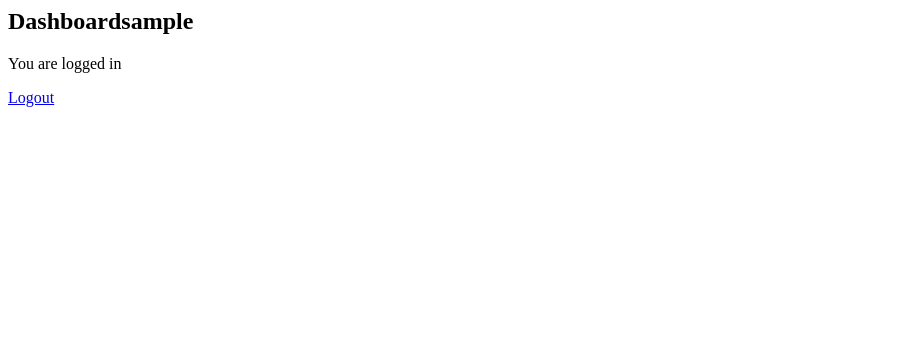
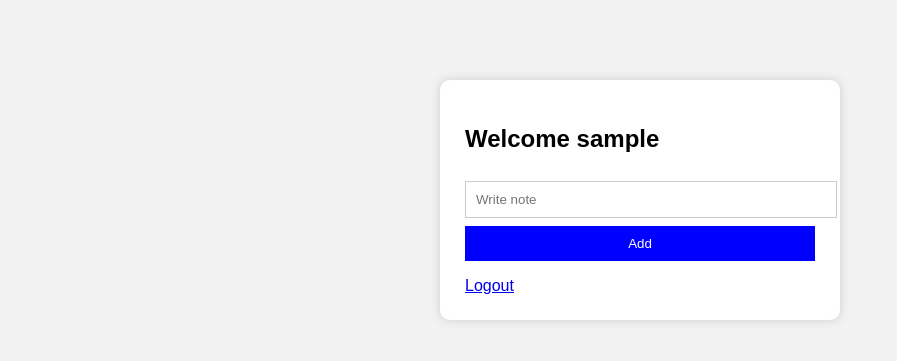
Before and after one commit to priyanshu-pathak-555/crud-app, a Flask app: page /dashboard in a window 1280 px wide. Shown: the top 361 px of the page, without its empty margins (0-897 px from the left). Run offline with Flask 3, Linux system fonts and the light colour scheme; the visitor is signed in with stand-in values (Sample User, id 1); data that the repository does not hold is empty.

Commit message:
udated app.py

```diff
--- a/app.py
+++ b/app.py
@@ -1,5 +1,6 @@
-from flask import  Flask, request, redirect, session
+from flask import  Flask, flash, request, redirect, session, render_template
 from werkzeug.security import generate_password_hash, check_password_hash
+
 
 from db import init_db, get_connection
 
@@ -9,9 +10,11 @@ app.secret_key ='secret123'
 
 init_db()
 
+
+
 @app.route("/")
 def home():
-    return " welcome to we app"
+    return render_template("home.html")
 
 
 @app.route("/login", methods=["GET", "POST"])
@@ -34,18 +37,12 @@ def login():
         if user and check_password_hash(user[2],password):
             session["user"] =username
             return redirect("/dashboard")
-            return "logged in successfully"
+            flash("Logged in successfully")
         else:
-            return "Invalid credentials"
+            flash("Invalid credentials")
+            return redirect("/login")
 
-    return """
-        <h2>Login</h2>
-        <form method="post">
-            <input name="username"><br><br>
-            <input name="password" type="password"><br><br>
-            <button>Login</button>
-        </form>
-    """
+    return render_template("login.html")
 
 
 
@@ -66,51 +63,122 @@ def  signup():
                 (username, password)
             )
             conn.commit()
-            return "registered successfully "
+            flash("Signup successful")
+            return redirect("/login")
         except:
-            return "Username already exists"
-
+            flash("Username already exists")
+            return redirect("/signup")
         finally:
             conn.close()
 
 
-    return """
-        <h2>Signup</h2>
-        <form method="post">
-            <input name="username" placeholder="Enter username"><br><br>
-            <input name="password" type="password" placeholder="Enter password"><br><br>
-            <button type="submit">Signup</button>
-        </form>
-    """
+    return render_template("signup.html")
+
 
 @app.route("/dashboard")
 def dashboard():
     if "user_id" not in session:
         return redirect("/login")
 
-    username = session.get('user')
+    conn = get_connection()
+    cursor = conn.cursor()
 
-    return f"""
-        <h2>Dashboard{username}</h2>
-        <p> You are logged in </p>
-        <a href = '/logout'>Logout</a>
-    """
+    cursor.execute(
+        "SELECT * FROM notes WHERE user_id=?",
+        (session["user_id"],)
+    )
+
+    notes = cursor.fetchall()
+    conn.close()
+
+    return render_template(
+        "dashboard.html",
+        username=session["user"],
+        notes=notes
+    )
+
+
+
 
 @app.route("/logout")
 def logout():
     if "user" in session:
         session.pop("user")
+        flash("Logged out successfully")
     return redirect("login")
 
 
 
 
+@app.route("/add_note", methods=["POST"])
+def add_note():
+    if "user_id" not in session:
+        return redirect("/login")
+
+    content = request.form.get("content")
+
+    conn = get_connection()
+    cursor = conn.cursor()
+
+    cursor.execute(
+        "INSERT INTO notes (user_id, content) VALUES (?, ?)",
+        (session["user_id"], content)
+    )
+
+    conn.commit()
+    conn.close()
+
+    return redirect("/dashboard")
 
 
 
+@app.route("/delete_note/<int:id>")
+def delete_note(id):
+    if "user_id" not in session:
+        return redirect("/login")
+
+    conn = get_connection()
+    cursor = conn.cursor()
+
+    cursor.execute(
+        "DELETE FROM notes WHERE id=? AND user_id=?",
+        (id, session["user_id"])
+    )
+
+    conn.commit()
+    conn.close()
+
+    return redirect("/dashboard")
 
 
+@app.route("/edit_note/<int:id>", methods=["GET", "POST"])
+def edit_note(id):
+    if "user_id" not in session:
+        return redirect("/login")
 
+    conn = get_connection()
+    cursor = conn.cursor()
+
+    if request.method == "POST":
+        content = request.form.get("content")
+
+        cursor.execute(
+            "UPDATE notes SET content=? WHERE id=? AND user_id=?",
+            (content, id, session["user_id"])
+        )
+
+        conn.commit()
+        conn.close()
+        return redirect("/dashboard")
+
+    cursor.execute(
+        "SELECT * FROM notes WHERE id=? AND user_id=?",
+        (id, session["user_id"])
+    )
+    note = cursor.fetchone()
+    conn.close()
+
+    return render_template("edit_note.html", note=note)
 
 
 
--- a/db.py
+++ b/db.py
@@ -20,5 +20,15 @@ def init_db():
     )
     """)
 
+
+
+    cursor.execute("""
+    CREATE TABLE IF NOT EXISTS notes (
+        id INTEGER PRIMARY KEY AUTOINCREMENT,
+        user_id INTEGER,
+        content TEXT
+    )
+    """)
+
     conn.commit()
     conn.close()
--- /dev/null
+++ b/static/style.css
@@ -0,0 +1,42 @@
+body {
+    font-family: Arial;
+    background: #f2f2f2;
+}
+
+.container {
+    width: 350px;
+    margin: 80px auto;
+    padding: 25px;
+    background: white;
+    border-radius: 10px;
+    box-shadow: 0 0 10px #ccc;
+}
+
+
+
+
+h2{
+    text-align: centre;
+
+}
+
+input {
+    width: 100%;
+    padding: 10px;
+    margin: 8px 0;
+    border: 1px solid #ccc;
+}
+
+
+button {
+    width: 100%;
+    padding: 10px;
+    background: blue;
+    color: white;
+    border: none;
+}
+
+
+button:hover {
+    background: darkblue;
+}
--- a/templates/base.html
+++ b/templates/base.html
@@ -1,13 +1,24 @@
 <!DOCTYPE html>
 <html>
-    <head>
-        <title>CRUD</title>TITLE</head></title>
-    </head>
-</html>
+<head>
+    <title>Auth App</title>
+    <link rel="stylesheet" href="{{ url_for('static', filename='style.css') }}">
+</head>
 <body>
 
-<div style="width:300px; margin:100px auto; text-align:center;">
+<div class="container">
+
+    {% with messages = get_flashed_messages() %}
+        {% if messages %}
+            {% for msg in messages %}
+                <p class="flash">{{ msg }}</p>
+            {% endfor %}
+        {% endif %}
+    {% endwith %}
+
     {% block content %}{% endblock %}
+
 </div>
+
 </body>
 </html>
--- a/templates/dashboard.html
+++ b/templates/dashboard.html
@@ -3,7 +3,23 @@
 {% block content %}
 <h2>Welcome {{ username }}</h2>
 
-<p>You are logged in 🎉</p>
+<form method="post" action="/add_note">
+    <input name="content" placeholder="Write note">
+    <button>Add</button>
+</form>
+
+<ul>
+    {% for note in notes %}
+        <li>
+            {{ note[2] }}
+
+
+            <a href="/edit_note/{{ note[0] }}"></a>
+
+            <a href="/delete_note/{{ note[0] }}"></a>
+        </li>
+    {% endfor %}
+</ul>
 
 <a href="/logout">Logout</a>
 {% endblock %}
```
Also changed, not shown: templates/edit_note.html (added, +12 -0 lines), templates/home.html (added, +22 -0 lines), users.db.
